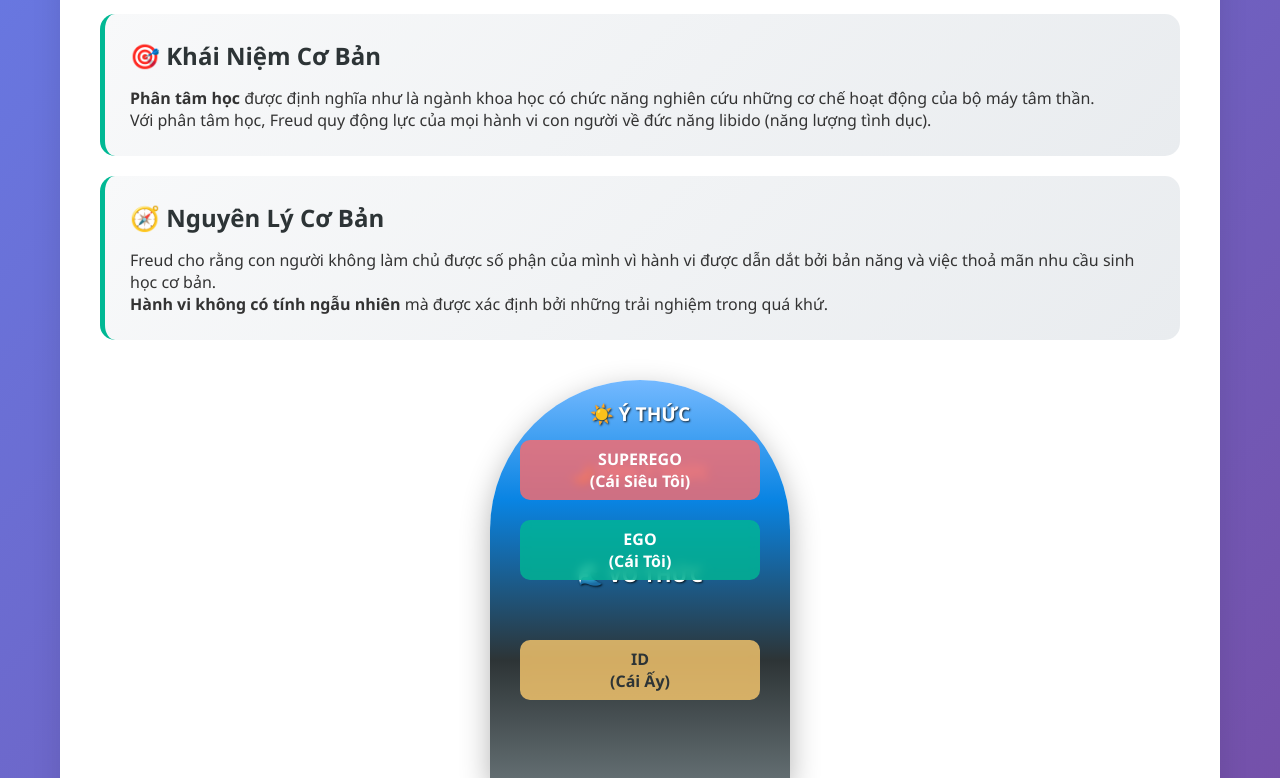
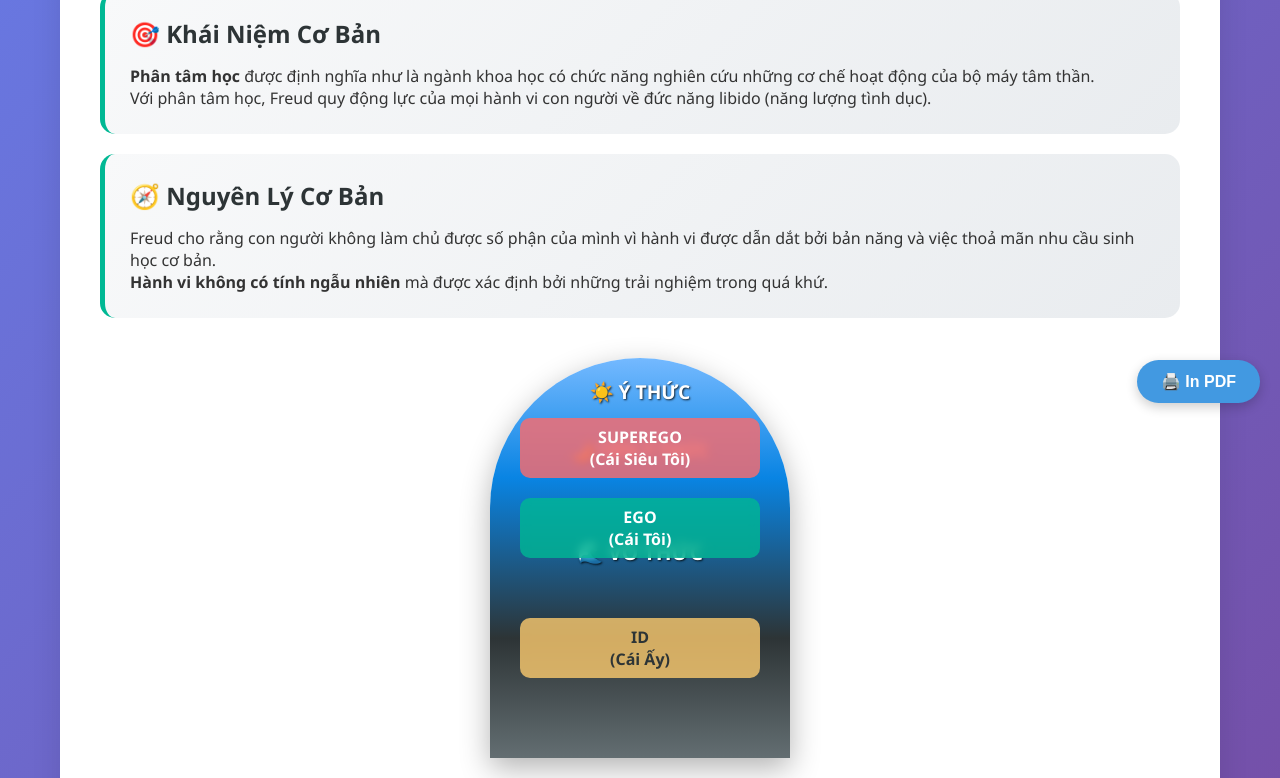
Before and after one commit to zoom2408/TLH_NhanCach, a website: page 02_freud.html in a window 1280 px wide. Shown: the part 377-1155 px from the top of the page. Drawn offline with Linux system fonts and the light colour scheme.

Commit message:
update Freud

```diff
--- a/02_freud.html
+++ b/02_freud.html
@@ -492,6 +492,28 @@
                 width: 90%;
             }
         }
+
+        /* Print PDF Button */
+        #printPdfBtn {
+            position: fixed;
+            bottom: 20px;
+            right: 20px;
+            background: #4299e1;
+            color: white;
+            padding: 12px 24px;
+            border-radius: 30px;
+            border: none;
+            font-weight: bold;
+            font-size: 16px;
+            cursor: pointer;
+            box-shadow: 0 4px 12px rgba(0, 0, 0, 0.2);
+            z-index: 999;
+            transition: background 0.3s ease;
+        }
+
+        #printPdfBtn:hover {
+            background: #2b6cb0;
+        }
     </style>
 </head>
 
@@ -507,12 +529,13 @@
             style="width: 120px; height: 120px; background: linear-gradient(45deg, #fdcb6e, #e17055); border-radius: 50%;">
         </div>
     </div>
-
+    <!-- Print PDF Button -->
+    <button onclick="printPDF()" id="printPdfBtn">🖨️ In PDF</button>
+    <!-- Nội dung -->
     <div class="container">
         <div class="header">
             <h1>🧠 Sigmund Freud và Phân Tâm Học</h1>
             <p>Bài Giảng Tương Tác Chuyên Sâu - Ths. Lê Thị Hương Giang</p>
-            <button onclick="printPDF()" id="printPdfBtn">🖨️ In PDF</button>
 
         </div>
 
```
